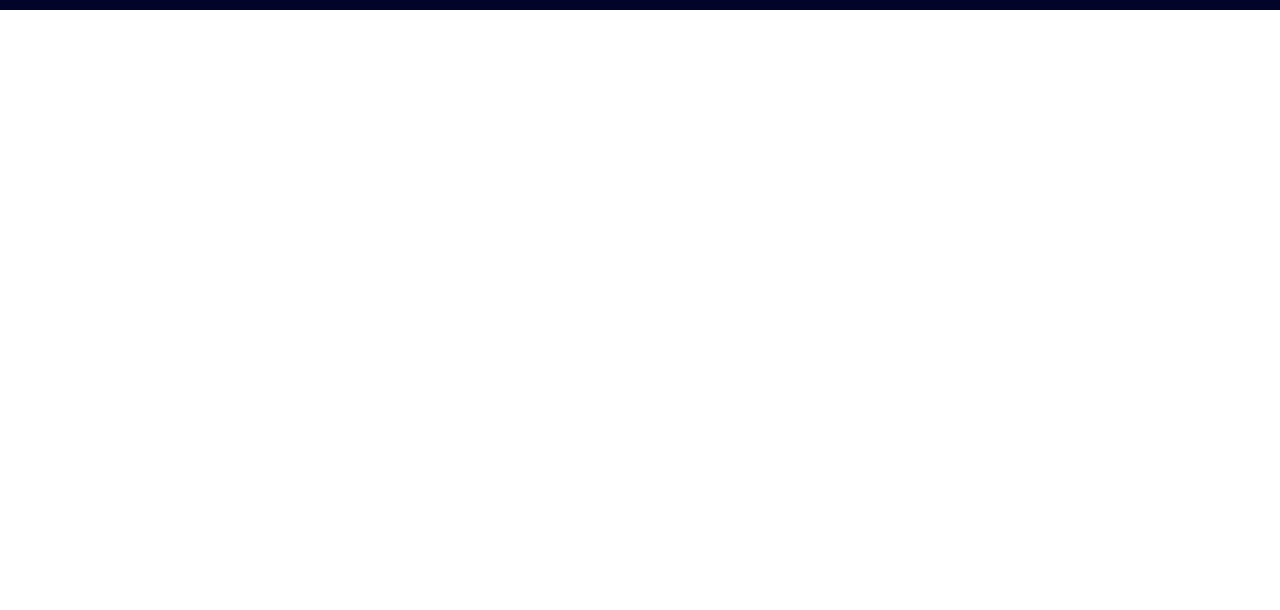
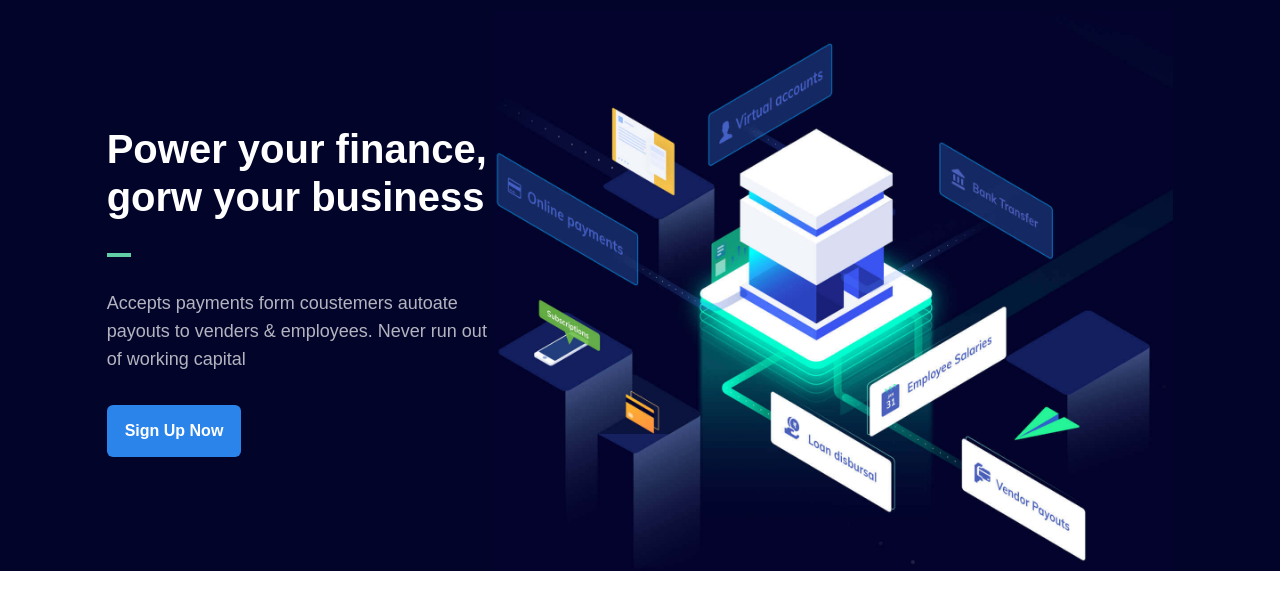
Before and after one commit to nitesh-official/Sigma-Web-Dev, a website built with Vite: page Day16_Razorpay-Clone/index.html in a window 1280 px wide. Shown: the part 72-682 px from the top of the page. Built offline with nearby package versions, Linux system fonts and the light colour scheme.

Commit message:
Updated Hero section in Day16 Razorpay-Clone Project file

```diff
--- a/Day16_Razorpay-Clone/index.html
+++ b/Day16_Razorpay-Clone/index.html
@@ -7,6 +7,8 @@
     <link rel="stylesheet" href="main.css">
 </head>
 <body>
+    <div class="w-full relative overflow-x-hidden">
+
         <nav>
             <div class="bg-deepBlue">
                 <div class="relative w-[1080px] mx-auto flex items-center justify-between">
@@ -80,13 +82,45 @@
                               </svg> -->
                         </button>
                     </div>
+                </div>
+            </div>
+           </nav>
 
+           <section class="relative bg-deepBlue">
 
+            <div class="w-10/12 max-w-[1080px] flex sm:flex-col lg:flex-row justify-between items-center mx-auto">
+
+                <div class="space-y-8">
+                    <h1 class="font-mullish font-bold text-[40px] leading-[1.2] text-white">
+                     Power your finance,
+                     gorw your business
+                    </h1>
+                    <div class="w-6 h-1 bg-greenLight"></div>
+                    <p class="font-mullish text-[18px] leading-7 text-white opacity-70">
+                        Accepts payments form coustemers autoate payouts to venders & employees. Never run out of working capital
+                    </p>
+                    <button class="bg-lightBlue font-bold  py-[14px] px-[18px] rounded-md font-mullish mt-5 hover:bg-blue-500 text-white transition-all duration-200">
+                    Sign Up Now
+                    </button>
+                </div>
+
+                <!-- Right part -->
+
+                <img src="./Images/hero-illustration.jpg" class="w-full max-w-[680px]" >
+            </div>
+
+            <!-- Shape Part -->
+
+            <div class="w-[101%] absolute left-0 right-0">
+                <img src="Images/hero-shape.svg" alt="" class="w-full object-fill">
+            </div>
+
+          </section>
+
+          <!-- Feature Section -->
 
 
     </div>
 
-    </div>
-   </nav>
 </body>
 </html>
```
Lines whose indentation alone changed are shown as unchanged.
